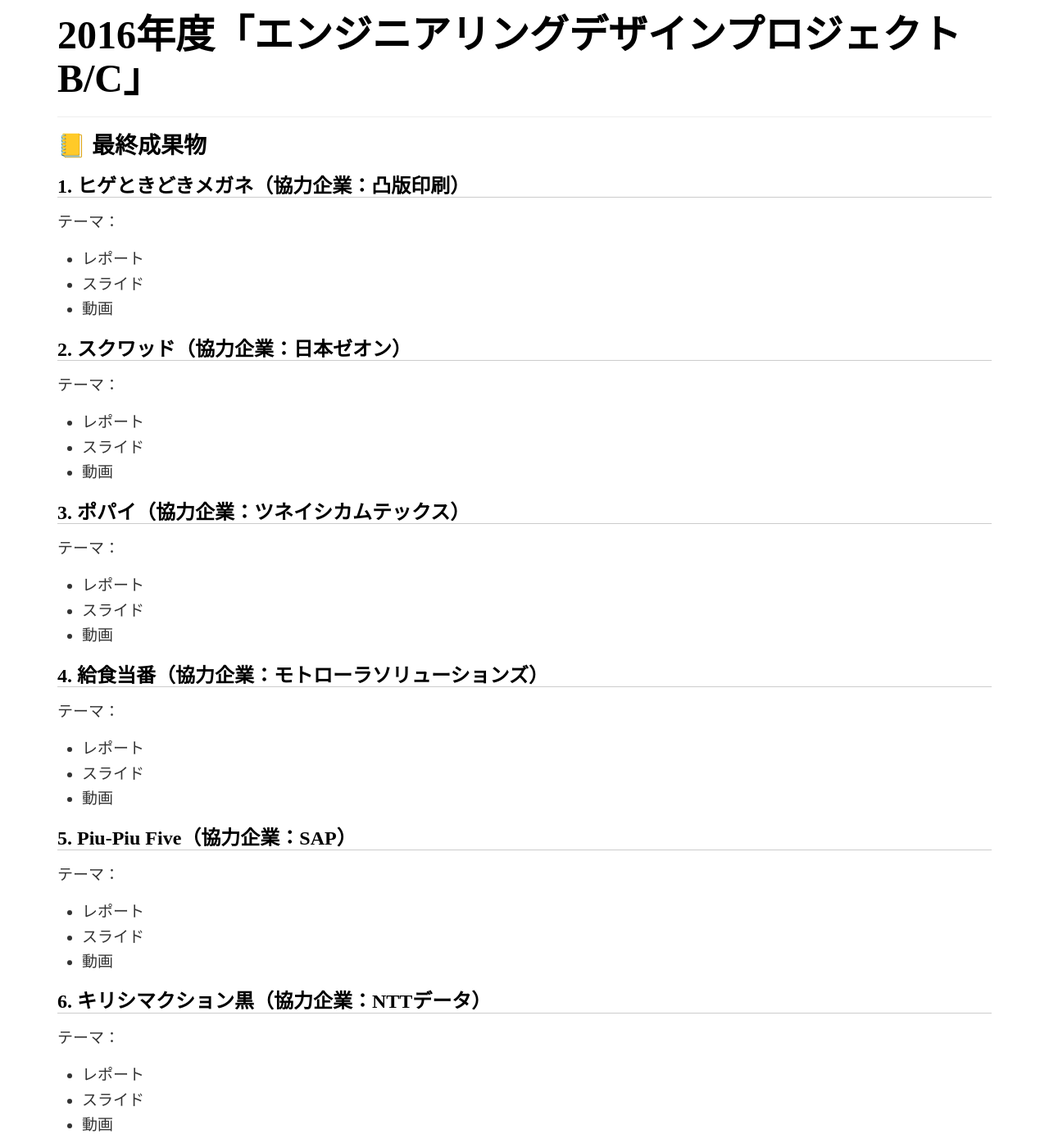
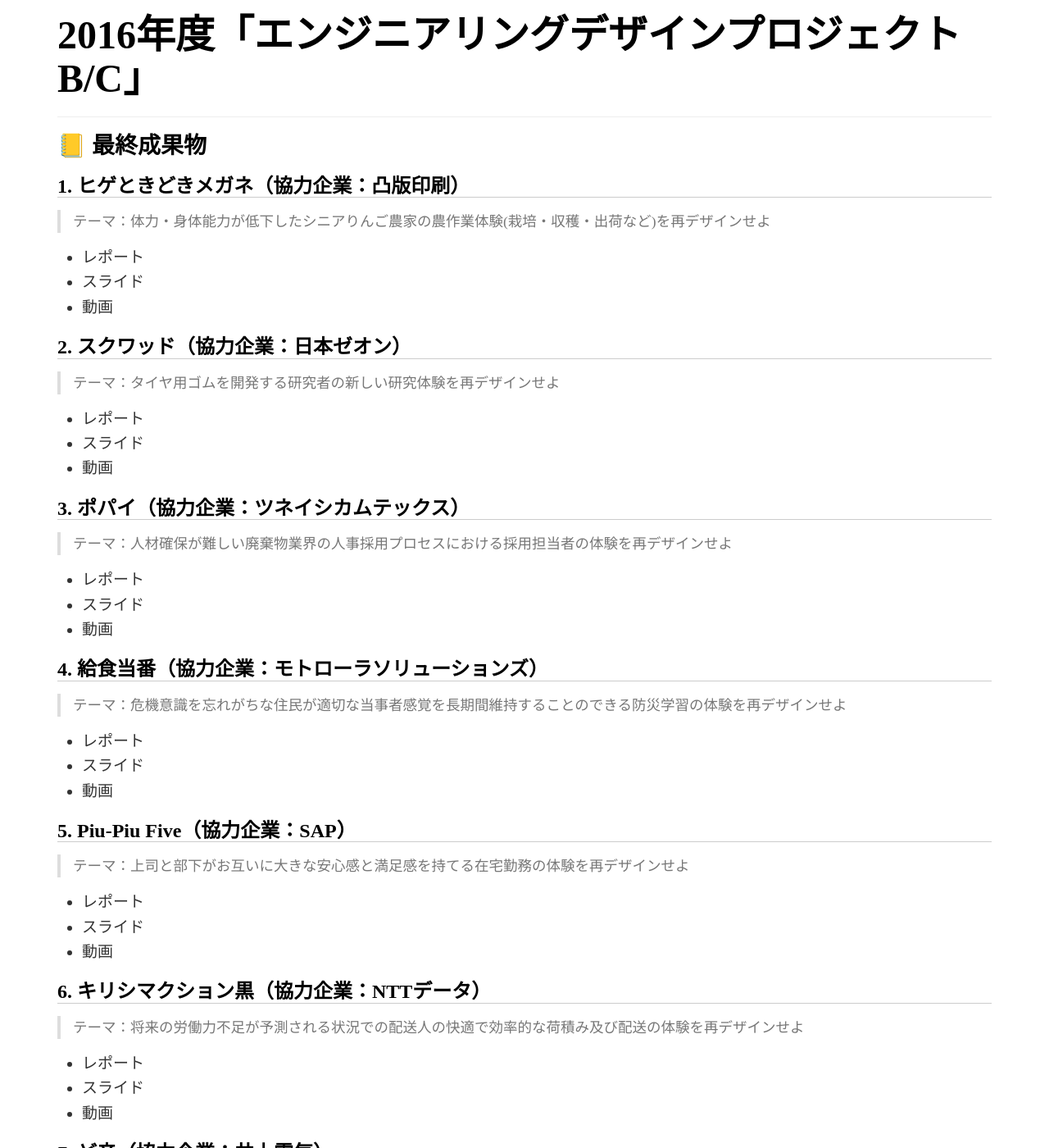
Before and after one commit to titech-edp/titech-edp.github.io, a Jekyll site: the page built from 2016-edp-bc/index.md, in a window 1280 px wide and 1400 px high, scrolled down 391 px. Shown: the whole window at 82% size. Built offline with Jekyll 4.4.1, drawn with Linux system fonts in a browser that asks for light colours; emoji names are drawn with the system emoji font; some of the changed text lies outside the part shown.

Commit message:
Add theme

````diff
--- a/2016-edp-bc/index.md
+++ b/2016-edp-bc/index.md
@@ -7,7 +7,7 @@
 
 ## 1. ヒゲときどきメガネ（協力企業：凸版印刷）
 
-テーマ：
+> テーマ：体力・身体能力が低下したシニアりんご農家の農作業体験(栽培・収穫・出荷など)を再デザインせよ
 
 - レポート
 - スライド
@@ -15,7 +15,7 @@
 
 ## 2. スクワッド（協力企業：日本ゼオン）
 
-テーマ：
+> テーマ：タイヤ用ゴムを開発する研究者の新しい研究体験を再デザインせよ
 
 - レポート
 - スライド
@@ -23,7 +23,7 @@
 
 ## 3. ポパイ（協力企業：ツネイシカムテックス）
 
-テーマ：
+> テーマ：人材確保が難しい廃棄物業界の人事採用プロセスにおける採用担当者の体験を再デザインせよ
 
 - レポート
 - スライド
@@ -31,7 +31,7 @@
 
 ## 4. 給食当番（協力企業：モトローラソリューションズ）
 
-テーマ：
+> テーマ：危機意識を忘れがちな住民が適切な当事者感覚を長期間維持することのできる防災学習の体験を再デザインせよ
 
 - レポート
 - スライド
@@ -39,7 +39,7 @@
 
 ## 5. Piu-Piu Five（協力企業：SAP）
 
-テーマ：
+> テーマ：上司と部下がお互いに大きな安心感と満足感を持てる在宅勤務の体験を再デザインせよ
 
 - レポート
 - スライド
@@ -47,7 +47,7 @@
 
 ## 6. キリシマクション黒（協力企業：NTTデータ）
 
-テーマ：
+> テーマ：将来の労働力不足が予測される状況での配送人の快適で効率的な荷積み及び配送の体験を再デザインせよ
 
 - レポート
 - スライド
@@ -55,7 +55,7 @@
 
 ## 7. ど辛（協力企業：井上電気）
 
-テーマ：
+> テーマ：富士スピードウェイへ向かう自動車愛好家の旅行体験を再デザインせよ
 
 - レポート
 - スライド
@@ -64,7 +64,7 @@
 
 ## 8. 超絶NEXT（協力企業：デンソー）
 
-テーマ：
+> テーマ：人口減少が進む都市における高齢者の快適な外出体験を再デザインせよ
 
 - レポート
 - スライド
@@ -154,25 +154,48 @@
 
 ## 12/10（土）
 
+### 内容
+
+- プロトタイピングとユーザーテスト（[▶スライド](https://www.slideshare.net/kdmsnr/prototyping-and-user-testing-20161210)）
+
 <iframe src="https://www.facebook.com/plugins/post.php?href=https%3A%2F%2Fwww.facebook.com%2Ftitech.cbec%2Fposts%2F530603103815241&width=500" width="500" height="752" style="border:none;overflow:hidden" scrolling="no" frameborder="0" allowTransparency="true"></iframe>
 
 ## 12/17（土）
+
+### 内容
+- 午前：ピッチと状況報告
+- 午後：グループワーク
 
 <iframe src="https://www.facebook.com/plugins/post.php?href=https%3A%2F%2Fwww.facebook.com%2Ftitech.cbec%2Fposts%2F530607780481440&width=500" width="500" height="714" style="border:none;overflow:hidden" scrolling="no" frameborder="0" allowTransparency="true"></iframe>
 
 ## 1/7（土）
 
+### 内容
+- 午前：ピッチと状況報告
+- 午後：グループワーク
+
 <iframe src="https://www.facebook.com/plugins/post.php?href=https%3A%2F%2Fwww.facebook.com%2Ftitech.cbec%2Fposts%2F538107886398096&width=500" width="500" height="771" style="border:none;overflow:hidden" scrolling="no" frameborder="0" allowTransparency="true"></iframe>
 
 ## 1/21（土）
+
+### 内容
+- 午前：ピッチと状況報告
+- 午後：グループワーク
 
 <iframe src="https://www.facebook.com/plugins/post.php?href=https%3A%2F%2Fwww.facebook.com%2Ftitech.cbec%2Fposts%2F542996682575883&width=500" width="500" height="771" style="border:none;overflow:hidden" scrolling="no" frameborder="0" allowTransparency="true"></iframe>
 
 ## 2/4（土）
 
+### 内容
+- 午前：ピッチと状況報告
+- 午後：グループワーク
+
+
 <iframe src="https://www.facebook.com/plugins/post.php?href=https%3A%2F%2Fwww.facebook.com%2Ftitech.cbec%2Fposts%2F549526165256268&width=500" width="500" height="752" style="border:none;overflow:hidden" scrolling="no" frameborder="0" allowTransparency="true"></iframe>
 
 ## 2/11（土）（最終発表会）
+
+<iframe src="https://www.facebook.com/plugins/post.php?href=https%3A%2F%2Fwww.facebook.com%2Ftitech.cbec%2Fposts%2F551987585010126&width=500" width="500" height="676" style="border:none;overflow:hidden" scrolling="no" frameborder="0" allowTransparency="true"></iframe>
 
 ```
 【エンジニアリングデザインプロジェクトB,C最終発表会】
@@ -187,11 +210,9 @@
 16:15-17:45  情報交換会
 ```
 
-<iframe src="https://www.facebook.com/plugins/post.php?href=https%3A%2F%2Fwww.facebook.com%2Ftitech.cbec%2Fposts%2F551987585010126&width=500" width="500" height="676" style="border:none;overflow:hidden" scrolling="no" frameborder="0" allowTransparency="true"></iframe>
-
 - [歓喜と祝祭 – 東京工業大学エンジニアリングデザインプロジェクト – Medium](https://medium.com/titech-eng-and-design/%E6%AD%93%E5%96%9C%E3%81%A8%E7%A5%9D%E7%A5%AD-2ed04812be87#.e34i5clny)
 
-# その他情報源
+# その他の情報源
 
 - [デザイン思考の授業で使われたアイスブレイク集 – 東京工業大学エンジニアリングデザインプロジェクト – Medium](https://medium.com/titech-eng-and-design/%E3%83%87%E3%82%B6%E3%82%A4%E3%83%B3%E6%80%9D%E8%80%83%E3%81%A7%E4%BD%BF%E3%82%8F%E3%82%8C%E3%82%8B%E3%82%A2%E3%82%A4%E3%82%B9%E3%83%96%E3%83%AC%E3%82%A4%E3%82%AF%E9%9B%86-954a9462f46d#.nje1e4ffr)
 - <iframe src="https://www.facebook.com/plugins/post.php?href=https%3A%2F%2Fwww.facebook.com%2Ftitech.cbec%2Fposts%2F508895842652634&width=500" width="500" height="514" style="border:none;overflow:hidden" scrolling="no" frameborder="0" allowTransparency="true"></iframe>
````
